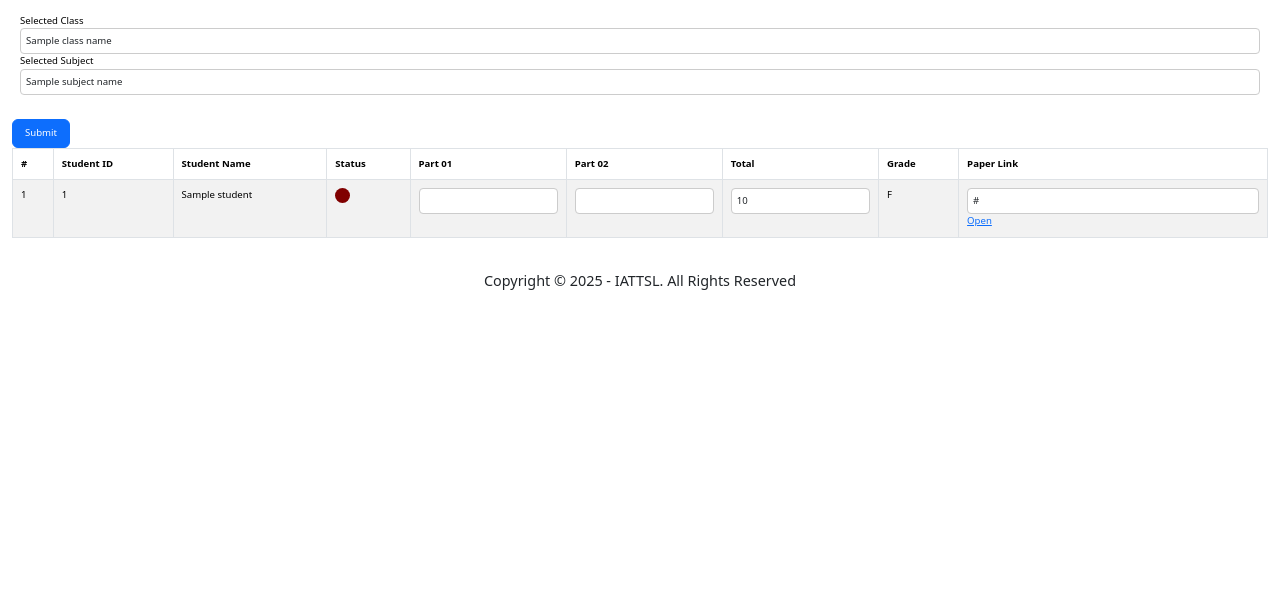
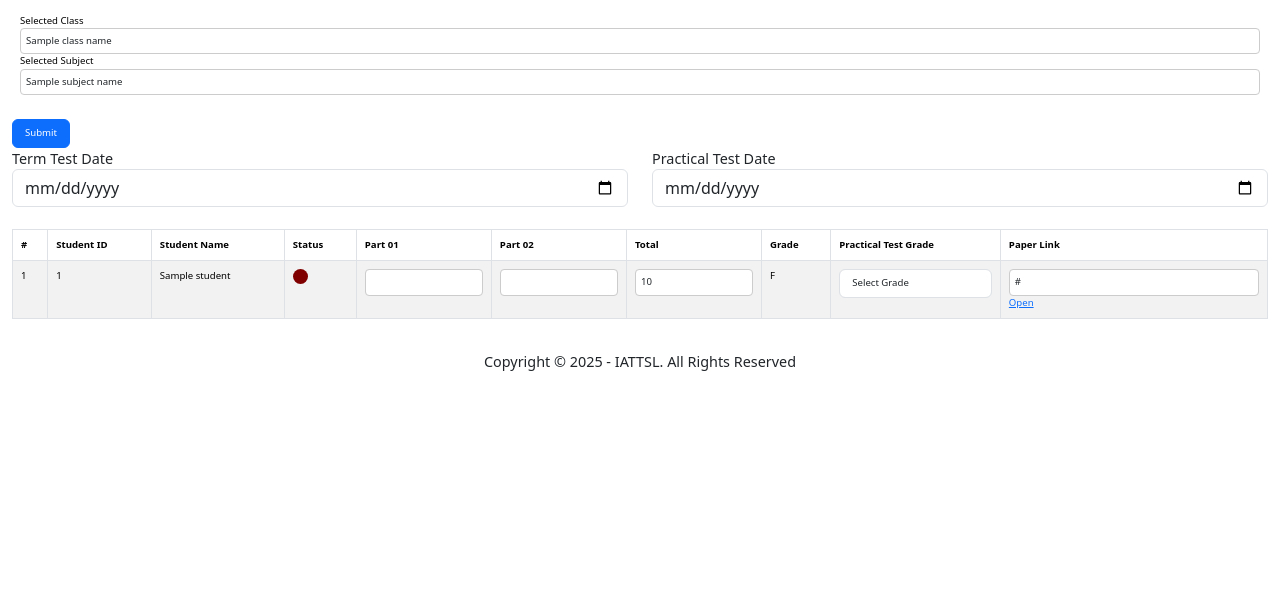
Before and after one commit to praveen-tissera/iattsl-myclass-payments, a CodeIgniter app: the page made by application/views/marks/student_selection.php in a window 1280 px wide. Shown: the part 146-759 px from the top of the page. Run offline with CodeIgniter, Linux system fonts and the light colour scheme; tables that the repository leaves empty or names only in its code hold one stand-in row (values such as "Sample post"); the template is opened without the code that fills it: most values are stand-ins (such as "Sample title", 1, 10 or a date in 2020); some libraries are stand-ins or nearby versions.

Commit message:
add term test date and practical grade

```diff
--- a/application/views/marks/student_selection.php
+++ b/application/views/marks/student_selection.php
@@ -159,13 +159,6 @@ defined('BASEPATH') OR exit('No direct script access allowed');
         <div class="row">
             <div class="col">
 
-
-
-
-
-
-
-
               <?php
               $attributes = array('id' => 'studentMarkList');
               echo form_open('mark/studentsSubmit', $attributes) ?>
@@ -176,6 +169,55 @@ defined('BASEPATH') OR exit('No direct script access allowed');
                 <input type="hidden" class="form-control" value="<?php echo $subject_id; ?>" name="selectsubjectid">
                 <input type="hidden" class="form-control" value="<?php echo $subject_name; ?>" name="selectsubject">
 
+              <br>
+              <div class="row">
+              <?php
+              $termtest_date = false;
+              $practicaltest_date = false;
+              date_default_timezone_set('Asia/Colombo');
+
+                        foreach ($students as $student) {
+                            if (isset($student->marks) && $student->marks != null && $student->marks->term_test_date != null && $termtest_date == false) {
+                                $termtest_date = true;
+                                 ?>
+                                  <div class="col-6">
+                                     <label>Term Test Date</label>
+                                    <input class="form-control" required type="date" name="term_test_date" value="<?php echo $student->marks->term_test_date; ?>">
+                                  </div>
+
+
+                            <?php }
+
+                             if ( isset($student->marks) && $student->marks != null && $student->marks->practical_test_date != null) {
+
+                                $practicaltest_date = true;
+                                ?>
+                                <div class="col-6">
+                                  <label>Practical Test Date</label>
+                                <input class="form-control" required type="date" name="practical_test_date" value="<?php echo $student->marks->practical_test_date; ?>">
+                                </div>
+
+
+                            <?php break;  }
+                        }
+
+                        if (!$termtest_date) { ?>
+                        <div class="col-6">
+                          <?php  $currentDate = date("Y-m-d"); ?>
+                          <label>Term Test Date</label>
+                            <input class="form-control" required type="date" name="term_test_date" value="<?php echo $currentDate; ?>" >
+                        </div>
+                        <?php }
+                        if (!$practicaltest_date) { ?>
+                        <div class="col-6">
+                          <?php  $currentDate = date("Y-m-d"); ?>
+                           <label>Practical Test Date</label>
+                            <input class="form-control" required type="date" name="practical_test_date"  value="<?php echo $currentDate; ?>">
+                        </div>
+                        <?php }
+
+              ?>
+              </div>
               <br>
                 <table class="table table-bordered table-striped">
                     <thead>
@@ -188,13 +230,18 @@ defined('BASEPATH') OR exit('No direct script access allowed');
                             <th scope="col">Part 02</th>
                             <th scope="col">Total</th>
                              <th scope="col">Grade</th>
+                              <th scope="col">Practical Test Grade</th>
                             <th scope="col">Paper Link</th>
+
+
 
                         </tr>
                     </thead>
                     <tbody>
                         <?php
+
                         $i = 1;
+                        $termtest_date = false;
                         foreach ($students as $student) {
                             echo "<tr>";
                             echo "<td>" . $i . "</td>";
@@ -245,6 +292,20 @@ defined('BASEPATH') OR exit('No direct script access allowed');
 
                             echo "<p class='gradeVal'></p>";
                           }
+                            echo "</td>";
+                            echo "<td>";
+
+                            // create a select dropdown for practical test grade
+                            echo "<select class='form-control' name='practical_test_{$student->ID}'>";
+                            echo "<option value=''>Select Grade</option>";
+                             echo "<option value='AB' " . (isset($student->marks) && $student->marks->practical_test == 'AB' ? 'selected' : '') . ">AB</option>";
+                            echo "<option value='A' " . (isset($student->marks) && $student->marks->practical_test == 'A' ? 'selected' : '') . ">A</option>";
+                            echo "<option value='B' " . (isset($student->marks) && $student->marks->practical_test == 'B' ? 'selected' : '') . ">B</option>";
+                            echo "<option value='C' " . (isset($student->marks) && $student->marks->practical_test == 'C' ? 'selected' : '') . ">C</option>";
+                            echo "<option value='S' " . (isset($student->marks) && $student->marks->practical_test == 'S' ? 'selected' : '') . ">S</option>";
+                            echo "<option value='F' " . (isset($student->marks) && $student->marks->practical_test == 'W' ? 'selected' : '') . ">W</option>";
+                            echo "</select>";
+
                             echo "</td>";
                             echo "<td>";
                             if(isset($student->marks) && $student->marks != null){
```
Also changed, not shown: application/controllers/Mark.php (+7 -0 lines).
